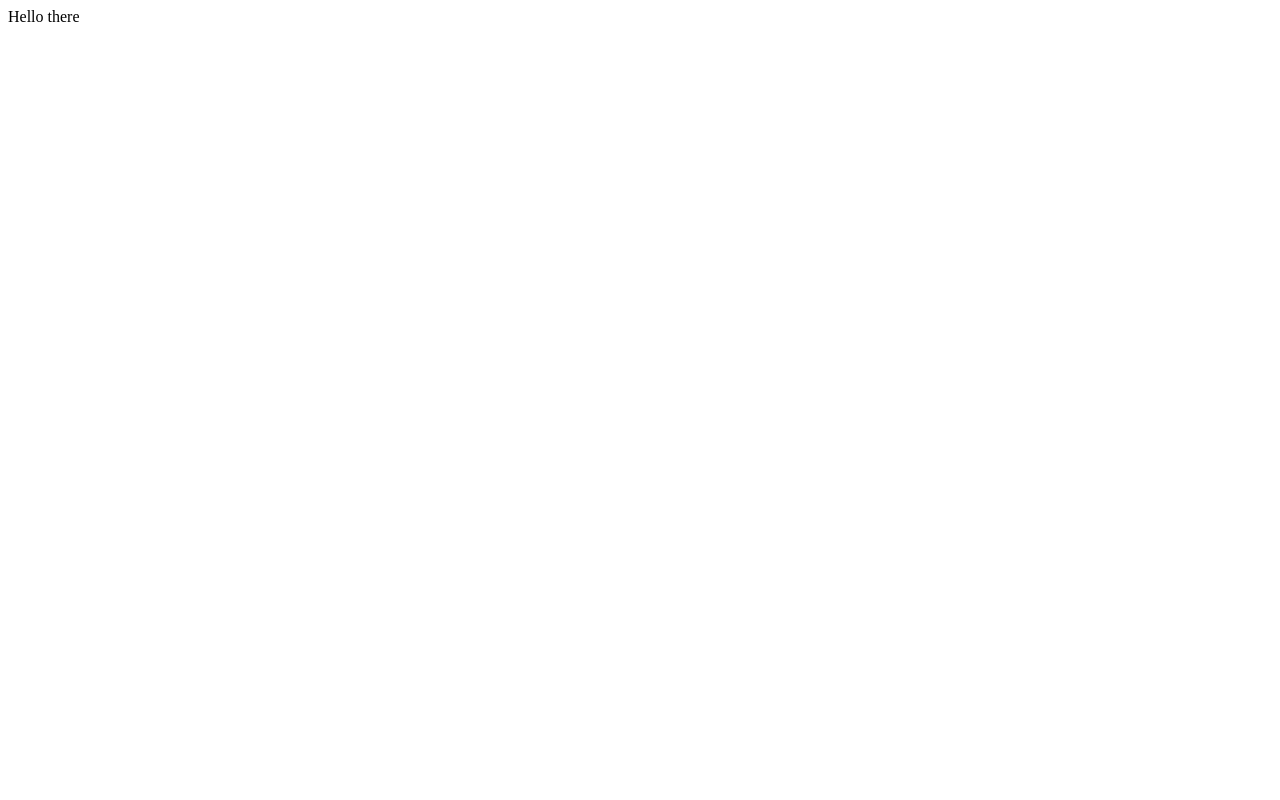
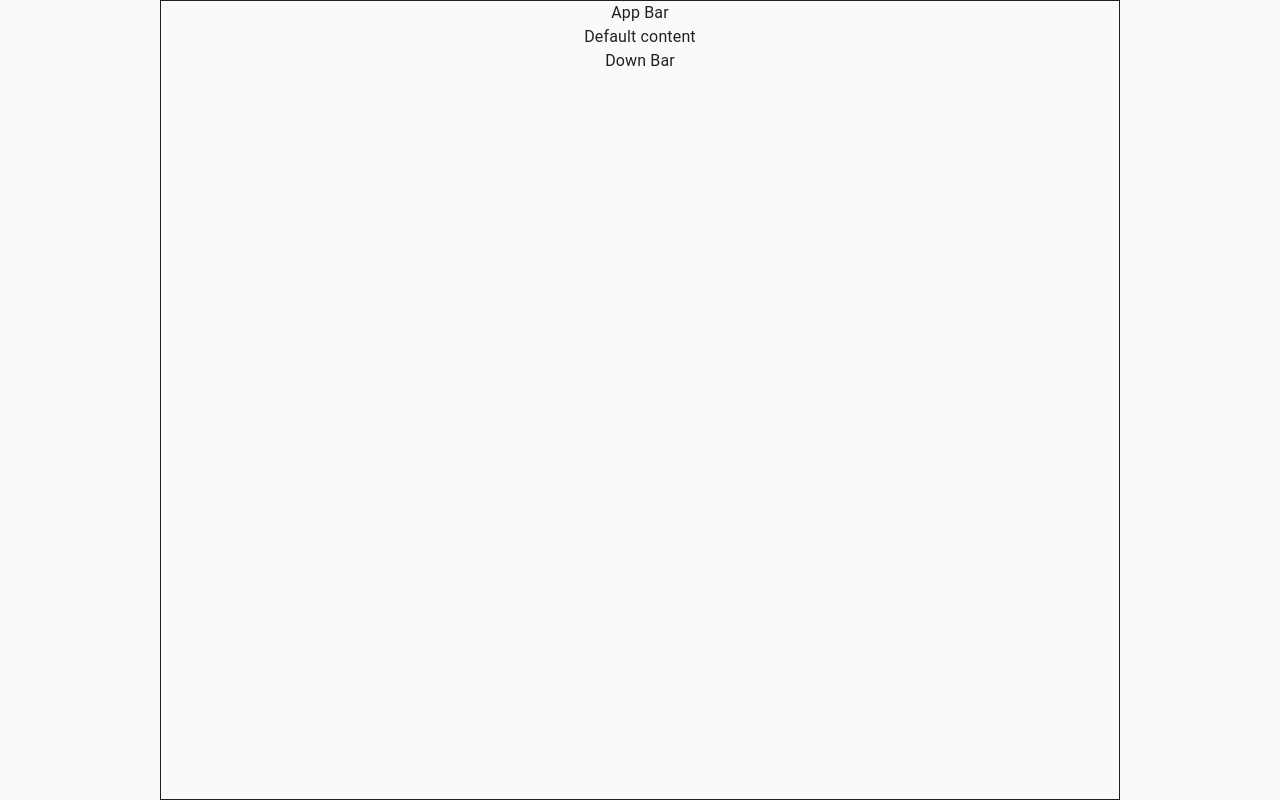
Before and after one commit to TheAncientOwl/personal-page, a React (Create React App) app: page / in a window 1280 px wide. Built offline with nearby package versions, Linux system fonts and the light colour scheme.

Commit message:
Added app layout.

```diff
--- a/src/components/App.jsx
+++ b/src/components/App.jsx
@@ -1,5 +1,28 @@
-import React from 'react';
+import React, { useState } from 'react';
+import { makeStyles, CssBaseline, Container } from '@material-ui/core';
+
+import AppBar from './AppBar';
+import Content from './Content';
+
+const useStyles = makeStyles({
+  root: {
+    height: '100vh',
+    borderStyle: 'solid',
+    borderWidth: '0.5px',
+  },
+});
 
 export default function App() {
-  return <div>Hello there</div>;
+  const [content, setContent] = useState('Default content');
+  const classes = useStyles();
+
+  return (
+    <>
+      <CssBaseline />
+      <Container className={classes.root} fixed maxWidth='md'>
+        <AppBar onContentChange={setContent} />
+        <Content>{content}</Content>
+      </Container>
+    </>
+  );
 }
--- /dev/null
+++ b/src/components/AppBar.jsx
@@ -0,0 +1,6 @@
+import { Typography } from '@material-ui/core';
+import React from 'react';
+
+export default function AppBar() {
+  return <Typography align='center'>App Bar</Typography>;
+}
--- /dev/null
+++ b/src/components/Content.jsx
@@ -0,0 +1,19 @@
+import React from 'react';
+import PropTypes from 'prop-types';
+
+import { Typography } from '@material-ui/core';
+
+import DownBar from './DownBar';
+
+export default function Content({ children }) {
+  return (
+    <>
+      <Typography align='center'>{children}</Typography>
+      <DownBar />
+    </>
+  );
+}
+
+Content.propTypes = {
+  children: PropTypes.any,
+};
--- /dev/null
+++ b/src/components/DownBar.jsx
@@ -0,0 +1,6 @@
+import React from 'react';
+import { Typography } from '@material-ui/core';
+
+export default function DownBar() {
+  return <Typography align='center'>Down Bar</Typography>;
+}
```
